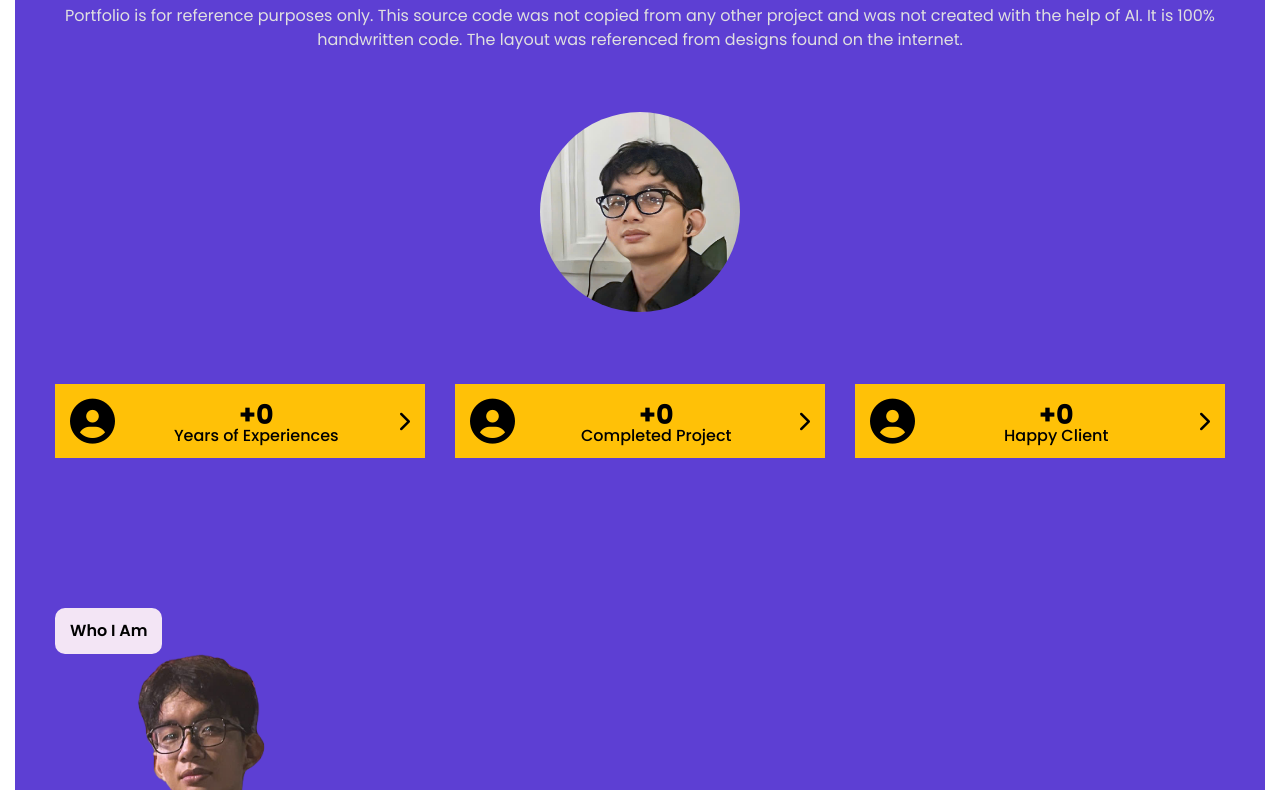
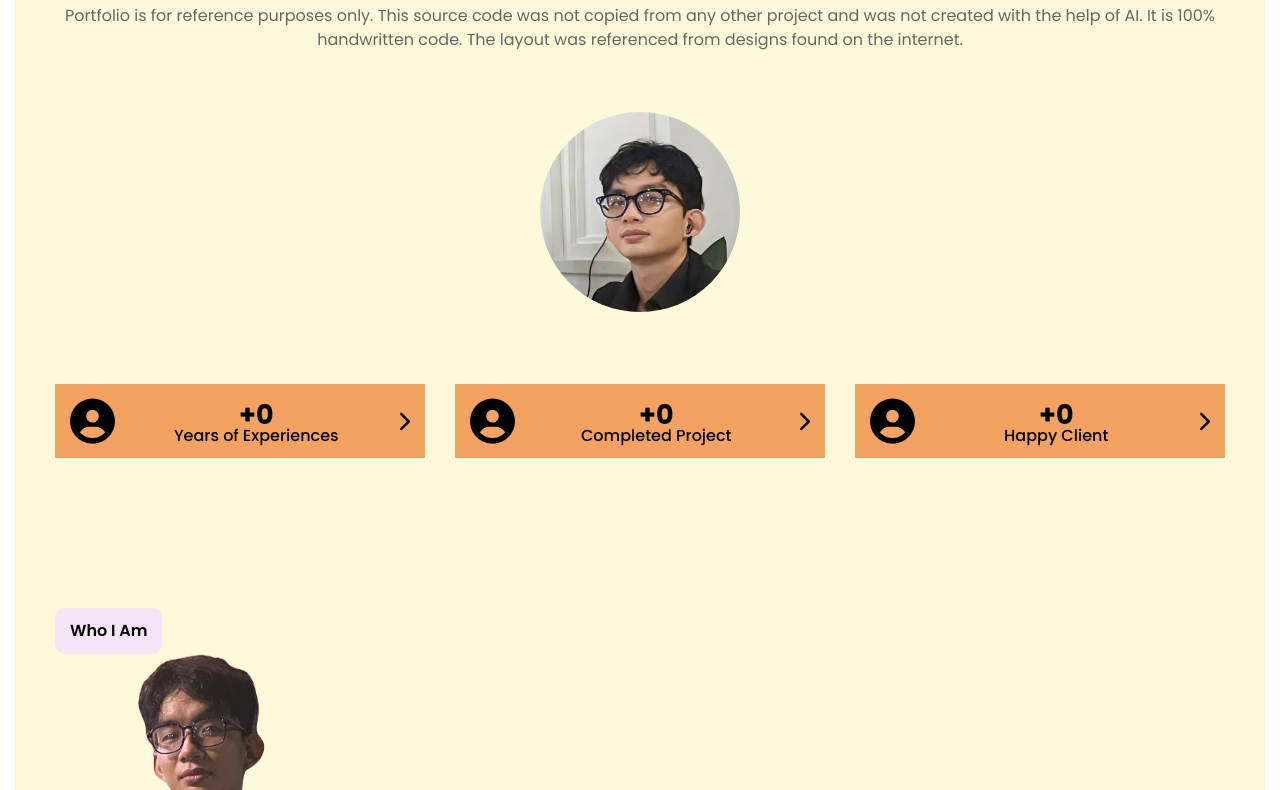
Before and after one commit to HuynhKimHuy/Portfolio, a plain HTML site: page index.html in a window 1280 px wide. Shown: the part 311-1101 px from the top of the page. Drawn offline with Linux system fonts and the light colour scheme.

Commit message:
update color

```diff
--- a/assets/css/style.css
+++ b/assets/css/style.css
@@ -19,14 +19,14 @@ body {
     margin: 0 auto;
 }
 :root {
-    --bgcl: #5d3fd3;
-    --hover: #b388eb;
+    --bgcl: #fff9db;
+    --hover: #e76f51;
     --size-btn: 15px 15px;
-    --btn-color: #ffc107;
-    --footer-bg: #3b0a75;
-    --titile: #ffd700;
-    --color: #ffffff;
-    --desc: #e0e0e0;
+    --btn-color: #f4a261;
+    --footer-bg: #eab308;
+    --titile: #000000;
+    --color: #333333;
+    --desc: #666666;
     --seprato: #f3e5f5;
 }
 .btn {
```
Also changed, not shown: index.html (line endings or trailing spaces).
